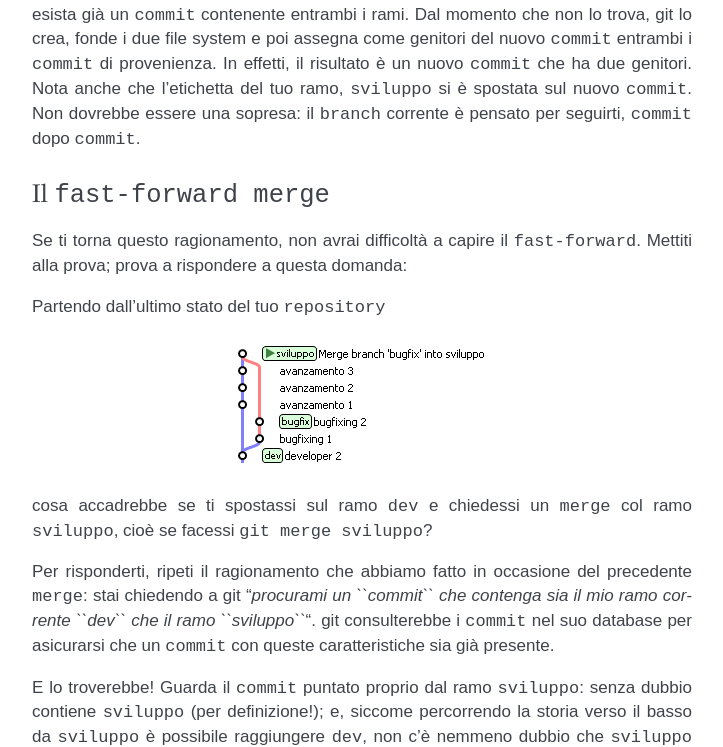
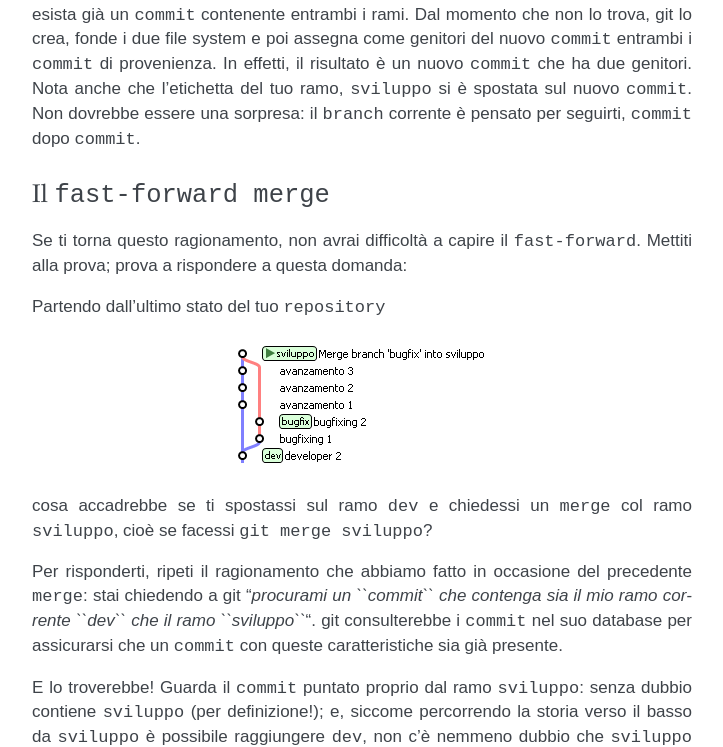
Before and after one commit to arialdomartini/get-git, a Sphinx documentation site: the page built from docs/obiettivo_5.rst, in a window 1280 px wide and 1400 px high, scrolled down 2251 px. Shown: the part 181-928 px from the top of the window, without its empty margins (388-1111 px from the left). Built offline with Sphinx 7.4.7, drawn with Linux system fonts in a browser that asks for light colours; some of the changed text lies outside the part shown.

Commit message:
Correzioni obiettivo 5

```diff
--- a/docs/obiettivo_5.rst
+++ b/docs/obiettivo_5.rst
@@ -101,7 +101,7 @@
 assegna come genitori del nuovo ``commit`` entrambi i ``commit`` di
 provenienza. In effetti, il risultato è un nuovo ``commit`` che ha due
 genitori. Nota anche che l'etichetta del tuo ramo, ``sviluppo`` si è
-spostata sul nuovo ``commit``. Non dovrebbe essere una sopresa: il
+spostata sul nuovo ``commit``. Non dovrebbe essere una sorpresa: il
 ``branch`` corrente è pensato per seguirti, ``commit`` dopo ``commit``.
 
 Il ``fast-forward merge``
@@ -122,7 +122,7 @@
 del precedente ``merge``: stai chiedendo a git "*procurami un ``commit``
 che contenga sia il mio ramo corrente ``dev`` che il ramo
 ``sviluppo``*\ ". git consulterebbe i ``commit`` nel suo database per
-asicurarsi che un ``commit`` con queste caratteristiche sia già
+assicurarsi che un ``commit`` con queste caratteristiche sia già
 presente.
 
 E lo troverebbe! Guarda il ``commit`` puntato proprio dal ramo
```
Also changed, not shown: other parts of docs/obiettivo_5.rst (+1 -1 lines).
